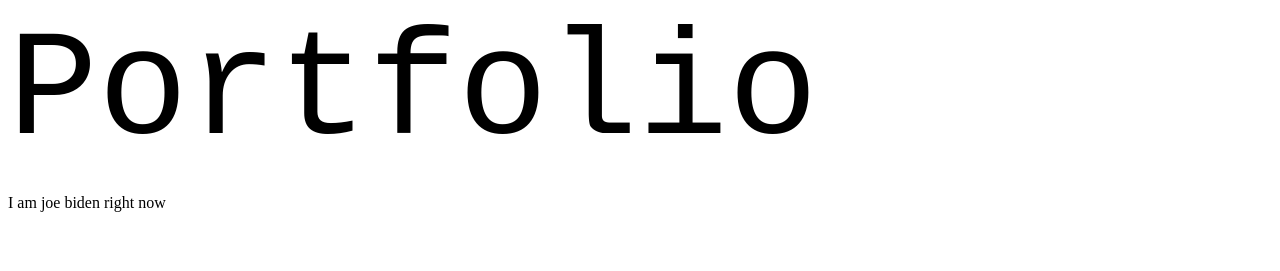
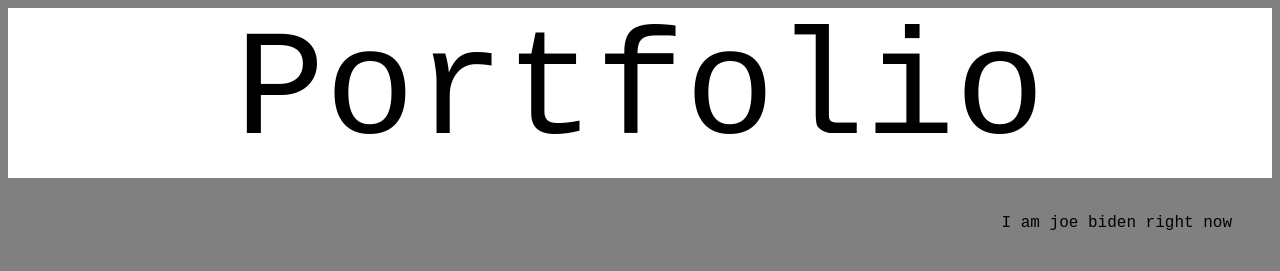
Before and after one commit to BoiledLettuce/homework-2, a plain HTML site: page index.html in a window 1280 px wide. Drawn offline with Linux system fonts and the light colour scheme.

Commit message:
Added Reset CSS

```diff
--- a/assets/style.css
+++ b/assets/style.css
@@ -1,8 +1,31 @@
-
+/* whole page */
+* {
+    box-sizing: border-box;
+    background-color: grey;
+}
 
 
 .header {
+    display: flex;
     font-family: 'Courier New', Courier, monospace;
     font-size: 150px;
+    background: white;
+    justify-content: center;
 
 }
+
+.renders {
+    display: flex;
+    margin-right: 20px;
+    font-family: 'Courier New', Courier, monospace;
+    float: right;
+    background-color: grey;
+    padding: 20px;
+}
+
+@media screen and (max-width: 768px) {
+    .header,.renders {
+        background-color: aqua;
+    }
+
+}
```
